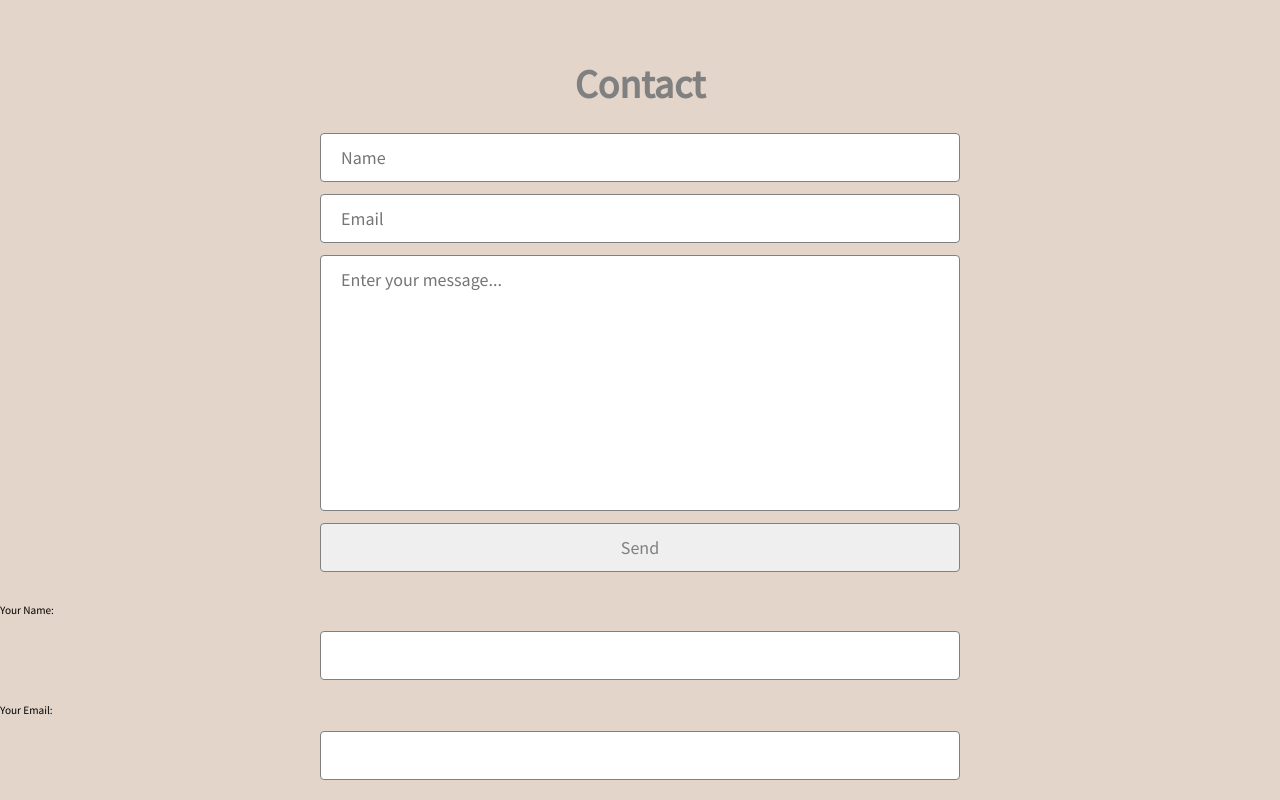
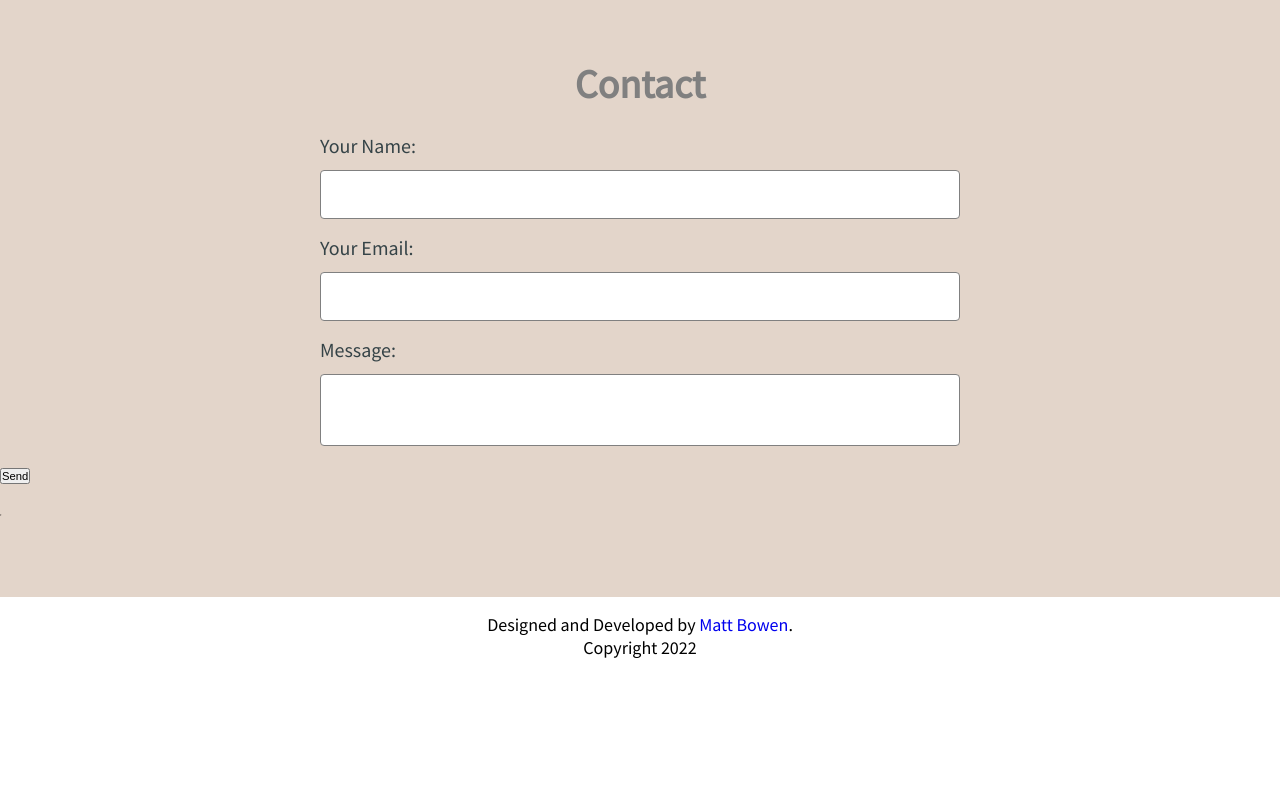
Before and after one commit to mattbowen03/portfolio-react, a React (Create React App) app: page / in a window 1280 px wide. Shown: the part 1460-2260 px from the top of the page. After the commit the page ends 2135 px from the top, so only its background shows below. Built offline with nearby package versions, Linux system fonts and the light colour scheme.

Commit message:
another try

```diff
--- a/src/App.css
+++ b/src/App.css
@@ -230,7 +230,7 @@ input,
 textarea {
   display: block;
   font-size: 1.8rem;
-  width: 50%;
+  width: 100%;
   margin: 1.2rem auto;
   border: 1px solid grey;
   border-radius: 4px;
@@ -238,6 +238,14 @@ textarea {
   resize: none;
   font-family: "Source Sans Pro", sans-serif;
   color: grey;
+}
+
+p label {
+  margin: 0 auto;
+  display: block ;
+  width: 50%;
+  font-size: 20px;
+  color: #354347;
 }
 
 #submitBtn:hover {
--- a/src/components/contact/Contact.js
+++ b/src/components/contact/Contact.js
@@ -5,19 +5,6 @@ export default function Contact() {
     <section className='contact' id='contact'>
       <div>
         <h1>Contact</h1>
-        <form name='portfolio-contact-form' netlify method='POST'>
-          <input type='text' name='name' placeholder='Name' />
-          <input type='email' name='email' placeholder='Email' />
-          <textarea
-            name='message'
-            type='text'
-            id=''
-            cols='30'
-            rows='10'
-            placeholder='Enter your message...'
-          />
-          <input type='submit' value='Send' id='submitBtn' />
-        </form>
         <form name='contact' method='post'>
           <input type='hidden' name='form-name' value='contact' />
           <p>
```
